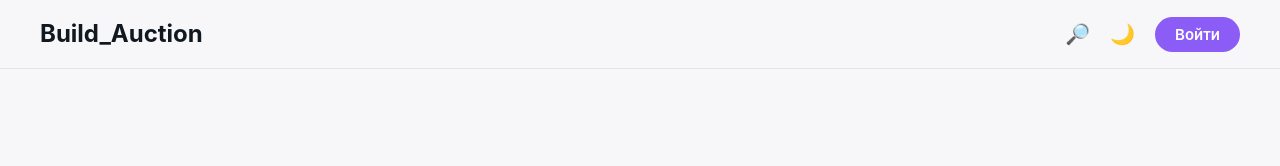
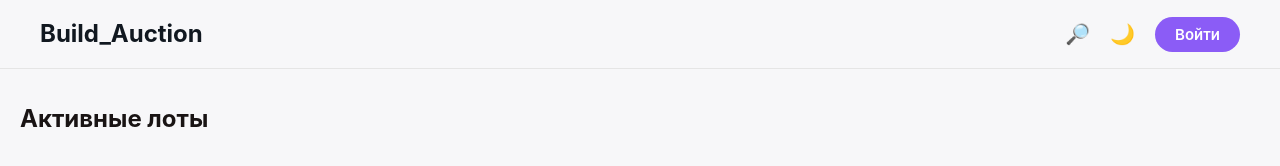
Before and after one commit to Beks2522/Build_Auction, a plain HTML site: page frontend/index.html in a window 1280 px wide. Drawn offline with nearby package versions, Linux system fonts and the light colour scheme; no server answers.

Commit message:
стиль9

```diff
--- a/frontend/style.css
+++ b/frontend/style.css
@@ -43,8 +43,8 @@ body {
     background-color: var(--bg-color);
     color: var(--text-color);
     line-height: 1.6;
-    padding: 0 20px 40px 20px; /* Убрал отступ сверху, добавил снизу */
-    max-width: 1400px; /* Сделал сайт шире, как маркетплейс */
+    padding: 100px 20px 40px 20px;
+    max-width: 1400px;
     margin: 0 auto;
 }
 
```
Also changed, not shown: frontend/seller.html (+1 -2 lines).
